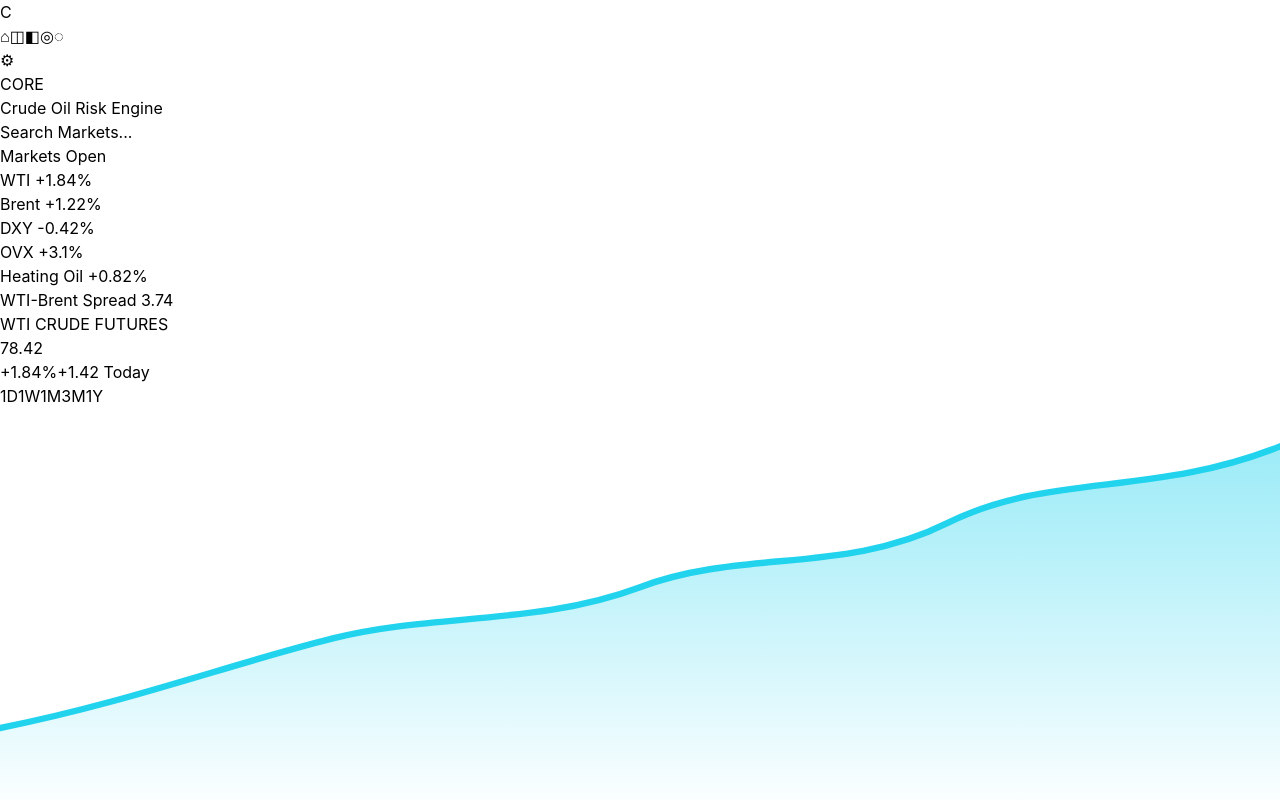
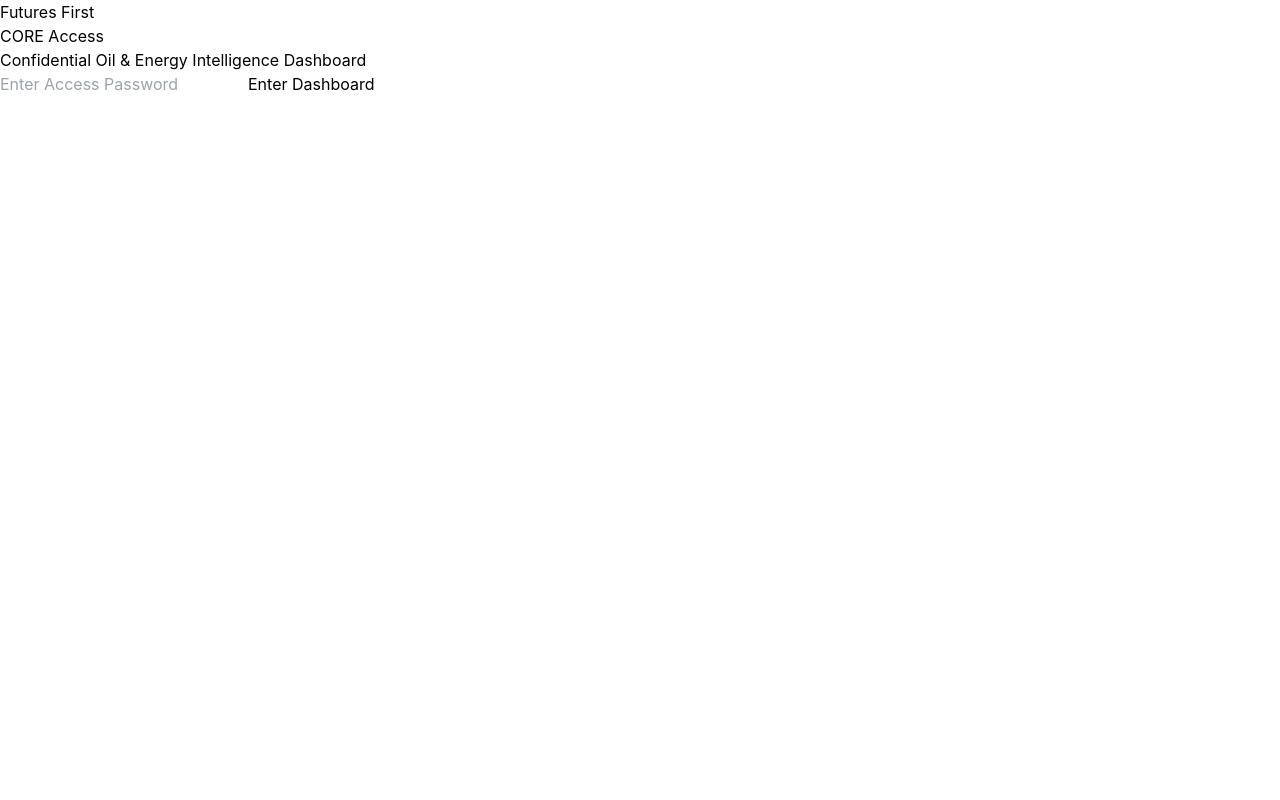
Before and after one commit to abhinn05/CORE-dashboard, a React (Vite) app: page / in a window 1280 px wide. Shown: the top 800 px of the page. Built offline with nearby package versions, Linux system fonts and the light colour scheme.

Commit message:
Update core.jsx

```diff
--- a/src/core.jsx
+++ b/src/core.jsx
@@ -1,6 +1,10 @@
 import { useState } from 'react';
 
 export default function OilEnergyDashboard() {
+  const [authenticated, setAuthenticated] = useState(false);
+  const [password, setPassword] = useState('');
+
+  const correctPassword = 'Abhinn1445';
   const [activeTab, setActiveTab] = useState('dashboard');
   const bottomMetrics = [
     { name: 'DXY', value: '104.12', change: '-0.42%' },
@@ -28,6 +32,55 @@
     '3M': [30, 45, 60, 80, 110, 140, 170, 190, 220, 250, 290, 330],
     '1Y': [20, 35, 50, 70, 95, 130, 170, 220, 260, 310, 360, 420],
   };
+
+
+  if (!authenticated) {
+  return (
+      <div className="h-screen w-screen bg-[#05070d] flex items-center justify-center text-white">
+
+        <div className="w-[430px] rounded-[32px] bg-[#0a0f18] border border-white/[0.05] p-10 shadow-2xl">
+
+          <p className="text-xs uppercase tracking-[0.3em] text-gray-500">
+            Futures First
+          </p>
+
+          <h1 className="text-5xl font-black mt-4 tracking-tight">
+            CORE Access
+          </h1>
+
+          <p className="text-gray-400 mt-5 leading-relaxed">
+            Confidential Oil & Energy Intelligence Dashboard
+          </p>
+
+          <div className="mt-8">
+            <input
+              type="password"
+              placeholder="Enter Access Password"
+              value={password}
+              onChange={(e) => setPassword(e.target.value)}
+              className="w-full h-14 rounded-2xl bg-black/30 border border-white/[0.08] px-5 outline-none text-white"
+            />
+
+            <button
+              onClick={() => {
+                if (password === correctPassword) {
+                  setAuthenticated(true);
+                } else {
+                  alert('Incorrect Password');
+                }
+              }}
+              className="w-full h-14 rounded-2xl bg-cyan-400 text-black font-black mt-5 hover:opacity-90 transition-all duration-200"
+            >
+              Enter Dashboard
+            </button>
+          </div>
+
+        </div>
+
+      </div>
+    );
+  }
+
 
   return (
     <div className="h-screen w-screen overflow-hidden bg-[#05070d] text-white flex font-sans">
```
